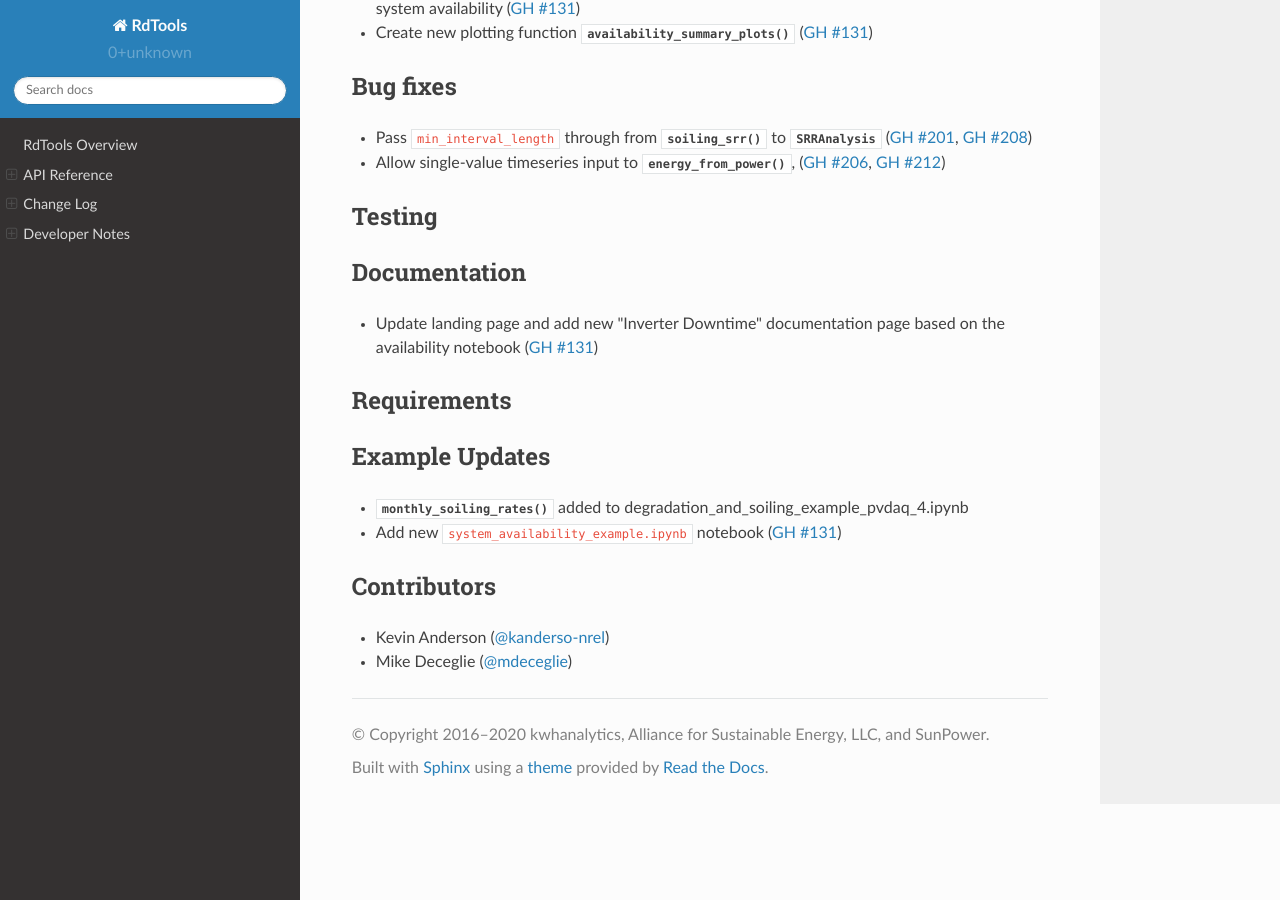
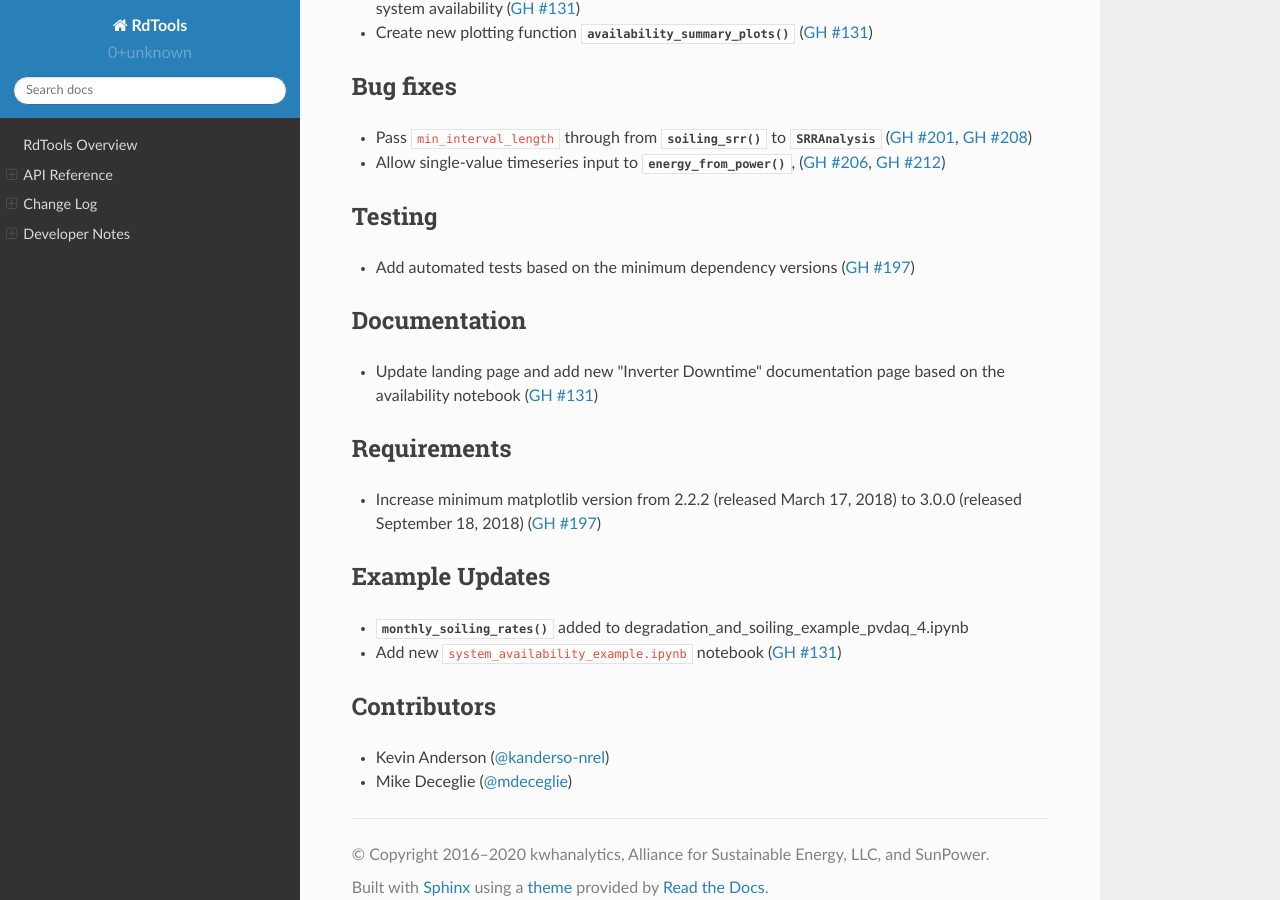
Before and after one commit to NREL/rdtools, a Sphinx documentation site: the page built from docs/sphinx/source/changelog/pending.rst, in a window 1280 px wide and 900 px high, scrolled down 545 px. Built offline with Sphinx 7.4.7 and the Read the Docs theme 2.0.0, drawn with Linux system fonts in a browser that asks for light colours; pages that are not in the unit, such as notebooks, are missing from menus.

Commit message:
changelog entries

```diff
--- a/docs/sphinx/source/changelog/pending.rst
+++ b/docs/sphinx/source/changelog/pending.rst
@@ -34,7 +34,7 @@ Bug fixes
 
 Testing
 -------
-
+* Add automated tests based on the minimum dependency versions (:pull:`197`)
 
 Documentation
 -------------
@@ -43,7 +43,8 @@ Documentation
 
 Requirements
 ------------
-
+* Increase minimum matplotlib version from 2.2.2 (released March 17, 2018)
+  to 3.0.0 (released September 18, 2018) (:pull:`197`)
 
 Example Updates
 ---------------
```
